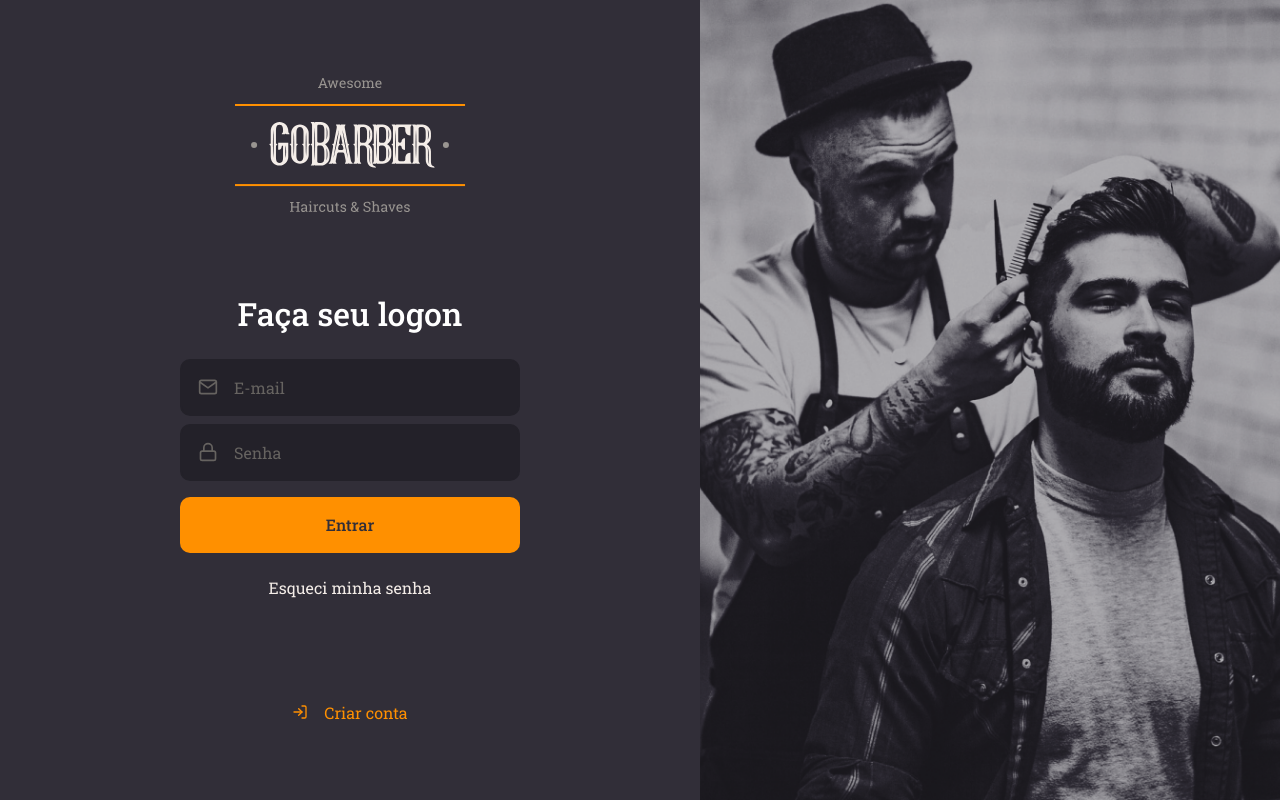
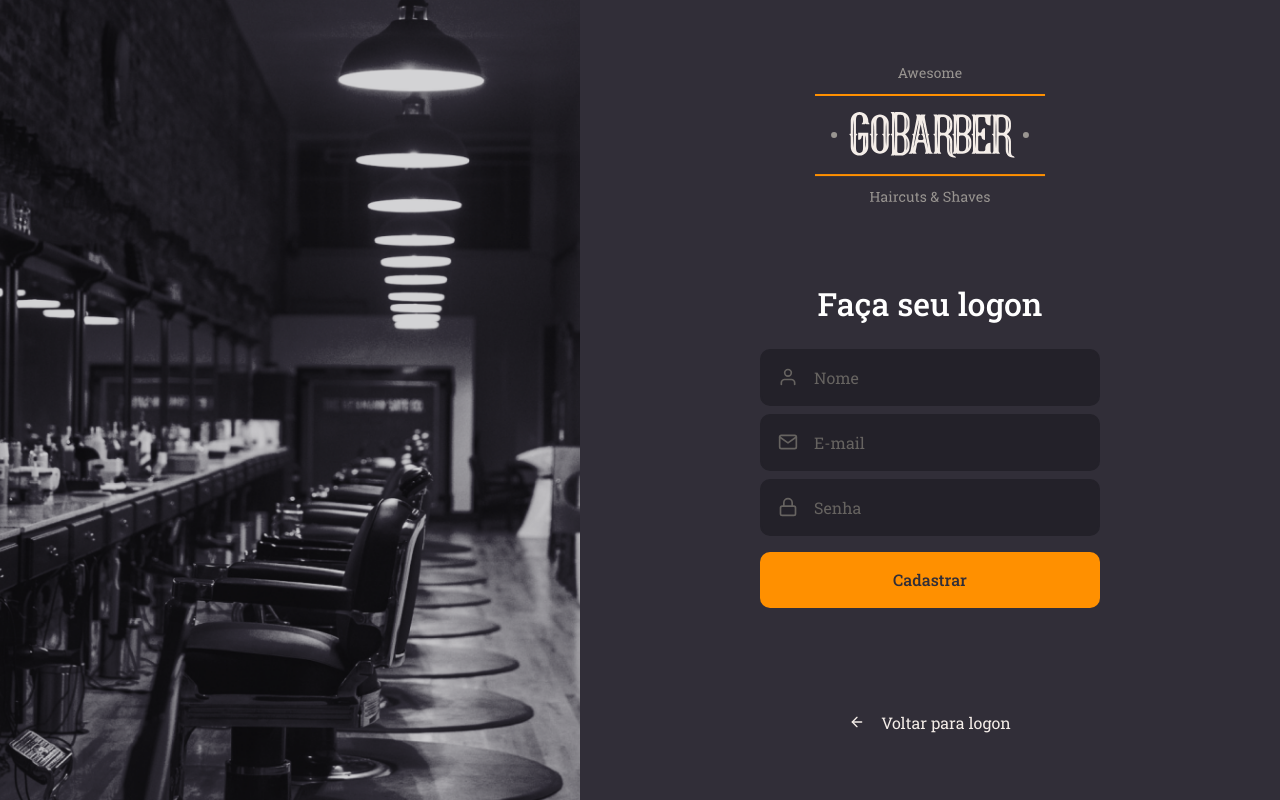
Before and after one commit to wijloc/go-barber-web, a React (Create React App) app: page /signup in a window 1280 px wide. Built offline with nearby package versions, Linux system fonts and the light colour scheme.

Commit message:
feat: signUp page

```diff
--- a/src/App.tsx
+++ b/src/App.tsx
@@ -1,11 +1,11 @@
 import React from 'react';
 
 import GlobalStyle from './styles/global';
-import SignIn from './pages/SignIn';
+import SignUp from './pages/SignUp';
 
 const App: React.FC = () => (
   <>
-    <SignIn />
+    <SignUp />
     <GlobalStyle />
   </>
 );
--- /dev/null
+++ b/src/pages/SignUp/index.tsx
@@ -0,0 +1,39 @@
+import React from 'react';
+import { FiArrowLeft, FiMail, FiLock, FiUser } from 'react-icons/fi';
+
+import { Container, Content, Background } from './styles';
+
+import logoImg from '../../assets/logo.svg';
+
+import Input from '../../components/Input';
+import Button from '../../components/Button';
+
+const SignUp: React.FC = () => (
+  <Container>
+    <Background />
+    <Content>
+      <img src={logoImg} alt="GoBarber" />
+
+      <form>
+        <h1>Faça seu logon</h1>
+
+        <Input name="name" icon={FiUser} placeholder="Nome" />
+        <Input name="email" icon={FiMail} placeholder="E-mail" />
+        <Input
+          name="password"
+          icon={FiLock}
+          type="password"
+          placeholder="Senha"
+        />
+
+        <Button type="submit">Cadastrar</Button>
+      </form>
+      <a href="/">
+        <FiArrowLeft />
+        Voltar para logon
+      </a>
+    </Content>
+  </Container>
+);
+
+export default SignUp;
--- /dev/null
+++ b/src/pages/SignUp/styles.ts
@@ -0,0 +1,70 @@
+import styled from 'styled-components';
+import { shade } from 'polished';
+
+import signUpBackgroundImg from '../../assets/sign-up-background.png';
+
+export const Container = styled.div`
+  height: 100vh;
+
+  display: flex;
+  align-items: stretch;
+`;
+
+export const Content = styled.div`
+  display: flex;
+  flex-direction: column;
+
+  justify-content: center;
+  align-items: center;
+
+  width: 100%;
+  max-width: 700px;
+
+  form {
+    margin: 80px 0;
+    width: 340px;
+    text-align: center;
+
+    h1 {
+      margin-bottom: 24px;
+    }
+
+    a {
+      color: #f4ede8;
+      display: block;
+      margin-top: 24px;
+      text-decoration: none;
+
+      transition: color 0.2s;
+
+      &:hover {
+        color: ${shade(0.2, '#f4ede8')};
+      }
+    }
+  }
+
+  > a {
+    display: flex;
+    align-items: center;
+
+    color: #f4ede8;
+    margin-top: 24px;
+    text-decoration: none;
+
+    transition: color 0.2s;
+
+    &:hover {
+      color: ${shade(0.2, '#f4ede8')};
+    }
+
+    svg {
+      margin-right: 16px;
+    }
+  }
+`;
+
+export const Background = styled.div`
+  flex: 1;
+  background: url(${signUpBackgroundImg}) no-repeat center;
+  background-size: cover;
+`;
```
Also changed, not shown: src/assets/sign-up-background.png (added), 1 other file (tests, documents, lock files or other folders).
